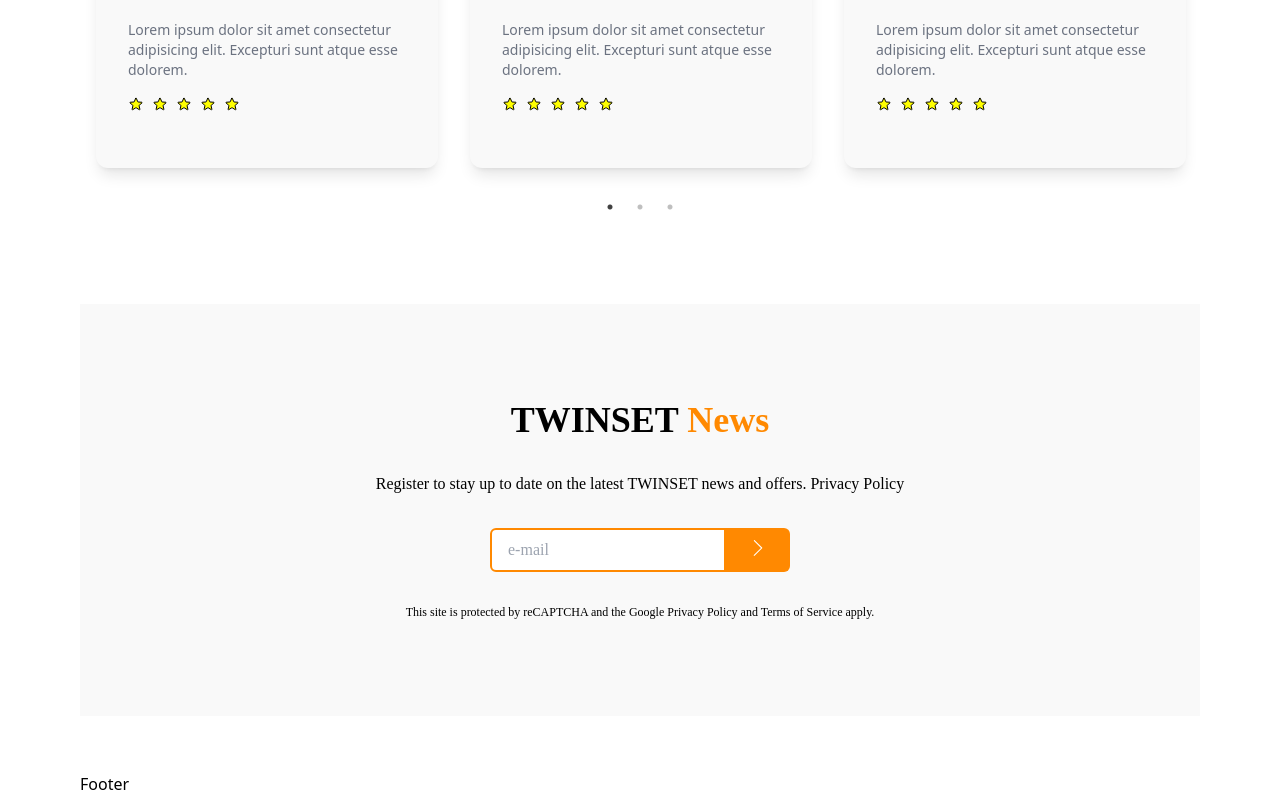
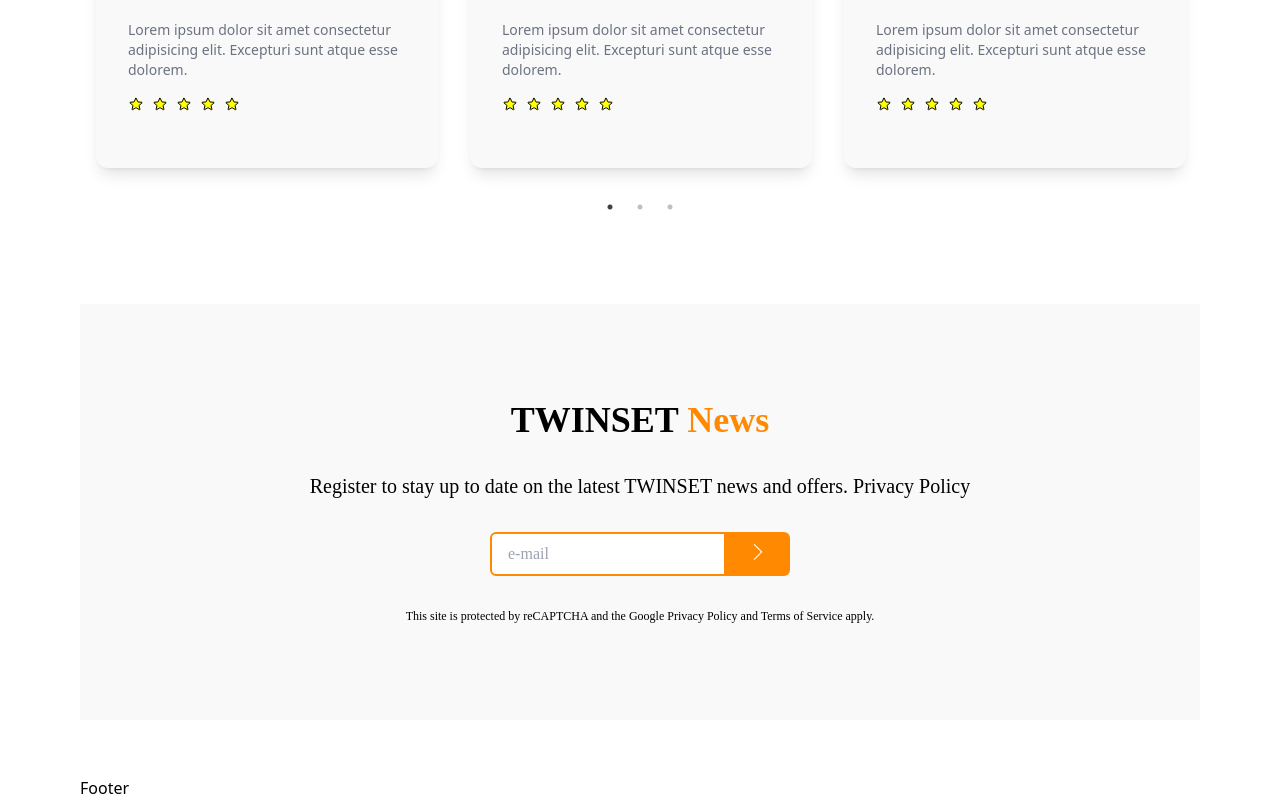
Before and after one commit to ch13Nataliia/fashion-shop, a React (Vite) app: page / in a window 1280 px wide. Shown: the part 4811-5611 px from the top of the page. Built offline with nearby package versions, Linux system fonts and the light colour scheme; a web font is replaced by a local one.

Commit message:
added motion to banner two

```diff
--- a/src/components/Banner/Banner2.jsx
+++ b/src/components/Banner/Banner2.jsx
@@ -1,36 +1,64 @@
 import { SlArrowRight } from 'react-icons/sl';
+import { motion } from 'framer-motion';
+import { SlideLeft } from '../../utility/animation';
 
 const Banner2 = () => {
   return (
     <div className="container my-14 font-playfair ">
-      <div className=' flex bg-[#f9f9f9] py-14 md:py-24 justify-center items-center'>
+      <div className=" flex bg-[#f9f9f9] py-14 md:py-24 justify-center items-center">
         {/* brand info */}
-        <div className='flex flex-col justify-center text-center space-y-8 lg:px-44'>
-          <h1 className='text-3xl lg:text-4xl font-bold '>
+        <div className="flex flex-col justify-center text-center space-y-8 lg:px-44">
+          <motion.h1
+            variants={SlideLeft(0.5)}
+            initial="hidden"
+            whileInView={'visible'}
+            viewport={{once: true}}
+            className="text-3xl lg:text-4xl font-bold "
+          >
             TWINSET <span className="text-primary">News</span>{' '}
-          </h1>
-          <p className=''>
+          </motion.h1>
+          <motion.p
+            variants={SlideLeft(0.7)}
+            initial="hidden"
+            whileInView={'visible'}
+            viewport={{once: true}}
+
+            className="text-xl"
+          >
             Register to stay up to date on the latest TWINSET news and offers.
             Privacy Policy
-          </p>
+          </motion.p>
 
-            <div className='flex justify-center'>
-              <input
-                type="e-mail"
-                placeholder="e-mail"
-                className=" py-2 px-4 border-2 border-primary rounded-l-md"
-              />
-                 <div className='bg-primary text-white font-semibold py-3 px-6 rounded-r-md'>
+          <div className="flex justify-center">
+            <motion.input
+             variants={SlideLeft(0.5)}
+          initial = "hidden"
+          whileInView={"visible"}
+          viewport={{once: true}}
+              type="e-mail"
+              placeholder="e-mail"
+              className=" py-2 px-4 border-2 border-primary rounded-l-md"
+            />
+            <motion.div
+             variants={SlideLeft(0.5)}
+          initial = "hidden"
+          whileInView={"visible"}
+          viewport={{once: true}}
+             className="bg-primary text-white font-semibold py-3 px-6 rounded-r-md">
               <SlArrowRight />
-            </div>
-            </div>
+            </motion.div>
+          </div>
 
+          <motion.p
+           variants={SlideLeft(0.8)}
+          initial = "hidden"
+          whileInView={"visible"}
+          viewport={{once: true}}
 
-
-          <p className="text-xs">
+           className="text-xs">
             This site is protected by reCAPTCHA and the Google Privacy Policy
             and Terms of Service apply.
-          </p>
+          </motion.p>
         </div>
       </div>
     </div>
```
